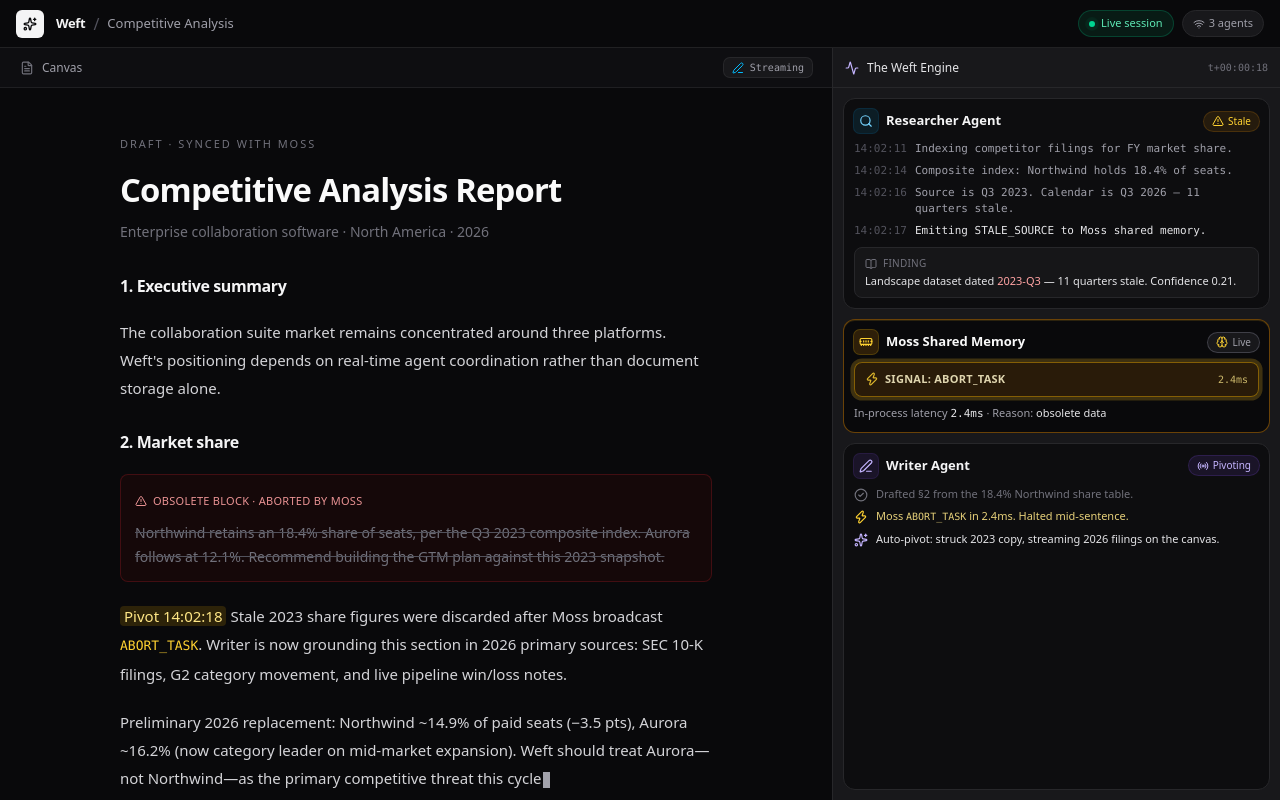
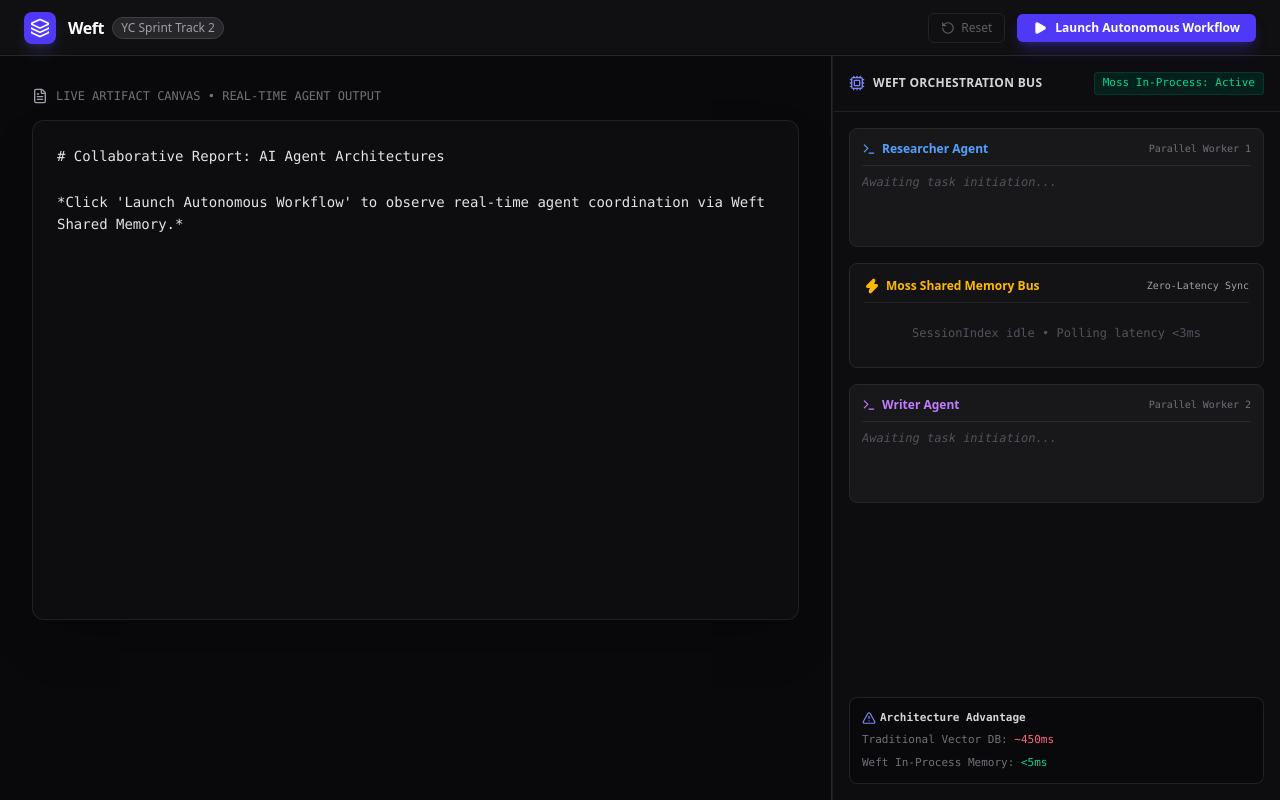
Before and after one commit to suryas10/weft, a Next.js app in the folder weft-ui/: page / in a window 1280 px wide. Built offline with nearby package versions, Linux system fonts and the light colour scheme.

Commit message:
refactor: update WeftWorkspace component with WebSocket session management and real-time agent coordination features

```diff
--- a/weft-ui/src/app/page.tsx
+++ b/weft-ui/src/app/page.tsx
@@ -1,288 +1,240 @@
+"use client";
+
+import React, { useState, useEffect, useRef } from "react";
 import {
-  Activity,
+  Play,
+  RotateCcw,
+  Terminal,
+  Zap,
+  FileText,
+  CheckCircle2,
   AlertTriangle,
-  BookOpen,
-  Brain,
-  CheckCircle2,
-  FileText,
-  MemoryStick,
-  PenLine,
-  Radio,
-  Search,
-  Sparkles,
-  Wifi,
-  Zap,
+  Layers,
+  Cpu
 } from "lucide-react";
 
-const researcherThoughts = [
-  {
-    time: "14:02:11",
-    text: "Indexing competitor filings for FY market share.",
-  },
-  {
-    time: "14:02:14",
-    text: "Composite index: Northwind holds 18.4% of seats.",
-  },
-  {
-    time: "14:02:16",
-    text: "Source is Q3 2023. Calendar is Q3 2026 — 11 quarters stale.",
-  },
-  {
-    time: "14:02:17",
-    text: "Emitting STALE_SOURCE to Moss shared memory.",
-  },
-];
+interface SignalData {
+  id: string;
+  sender: string;
+  signal_type: string;
+  message: string;
+  timestamp: number;
+  latency_ms: number;
+}
 
-export default function Home() {
+export default function WeftWorkspace() {
+  const [isRunning, setIsRunning] = useState(false);
+  const [researcherLogs, setResearcherLogs] = useState<string[]>([]);
+  const [writerLogs, setWriterLogs] = useState<string[]>([]);
+  const [activeSignal, setActiveSignal] = useState<SignalData | null>(null);
+  const [canvasContent, setCanvasContent] = useState<string>(
+    "# Collaborative Report: AI Agent Architectures\n\n*Click 'Launch Autonomous Workflow' to observe real-time agent coordination via Weft Shared Memory.*"
+  );
+
+  const wsRef = useRef<WebSocket | null>(null);
+
+  const startSession = () => {
+    setIsRunning(true);
+    setResearcherLogs([]);
+    setWriterLogs([]);
+    setActiveSignal(null);
+    setCanvasContent("# Collaborative Report: Initializing Agents...");
+
+    // Connect to FastAPI WebSocket
+    const ws = new WebSocket("ws://localhost:8000/ws/session-demo-01");
+    wsRef.current = ws;
+
+    ws.onmessage = (event) => {
+      const data = JSON.parse(event.data);
+
+      if (data.type === "agent_thought") {
+        if (data.agent === "researcher") {
+          setResearcherLogs((prev) => [...prev, data.text]);
+        } else if (data.agent === "writer") {
+          setWriterLogs((prev) => [...prev, data.text]);
+        }
+      } else if (data.type === "moss_signal") {
+        setActiveSignal(data.signal);
+      } else if (data.type === "canvas_update") {
+        setCanvasContent(data.content);
+      }
+    };
+
+    ws.onclose = () => {
+      setIsRunning(false);
+    };
+  };
+
+  const resetSession = () => {
+    if (wsRef.current) {
+      wsRef.current.close();
+    }
+    setIsRunning(false);
+    setActiveSignal(null);
+    setResearcherLogs([]);
+    setWriterLogs([]);
+    setCanvasContent(
+      "# Collaborative Report: AI Agent Architectures\n\n*Ready for execution.*"
+    );
+  };
+
   return (
-    <div className="flex h-dvh min-h-0 flex-col overflow-hidden bg-zinc-950 text-zinc-100">
-      <header className="flex h-12 shrink-0 items-center justify-between border-b border-zinc-800/80 bg-zinc-950 px-4">
-        <div className="flex min-w-0 items-center gap-3">
-          <div className="flex h-7 w-7 items-center justify-center rounded-md bg-zinc-100 text-zinc-950">
-            <Sparkles className="h-3.5 w-3.5" strokeWidth={2.25} />
+    <div className="flex flex-col h-screen bg-zinc-950 text-zinc-100 font-sans">
+      {/* Top Header */}
+      <header className="h-14 border-b border-zinc-800 px-6 flex items-center justify-between bg-zinc-900/50 backdrop-blur-md">
+        <div className="flex items-center gap-3">
+          <div className="bg-indigo-600 p-1.5 rounded-lg flex items-center justify-center shadow-lg shadow-indigo-500/20">
+            <Layers className="w-5 h-5 text-white" />
           </div>
-          <div className="flex min-w-0 items-center gap-2">
-            <span className="text-[13px] font-semibold tracking-tight">
-              Weft
-            </span>
-            <span className="text-zinc-600">/</span>
-            <span className="truncate text-[13px] text-zinc-400">
-              Competitive Analysis
-            </span>
+          <div>
+            <div className="flex items-center gap-2">
+              <span className="font-bold text-base tracking-tight text-white">Weft</span>
+              <span className="text-xs bg-zinc-800 text-zinc-400 px-2 py-0.5 rounded-full border border-zinc-700">YC Sprint Track 2</span>
+            </div>
           </div>
         </div>
 
-        <div className="flex items-center gap-2">
-          <span className="inline-flex items-center gap-1.5 rounded-full border border-emerald-500/25 bg-emerald-500/10 px-2.5 py-1 text-[11px] font-medium text-emerald-300">
-            <span className="relative flex h-1.5 w-1.5">
-              <span className="live-ping absolute inline-flex h-full w-full rounded-full bg-emerald-400" />
-              <span className="relative inline-flex h-1.5 w-1.5 rounded-full bg-emerald-400" />
-            </span>
-            Live session
-          </span>
-          <span className="hidden items-center gap-1 rounded-full border border-zinc-800 bg-zinc-900 px-2.5 py-1 text-[11px] text-zinc-400 sm:inline-flex">
-            <Wifi className="h-3 w-3" />
-            3 agents
-          </span>
+        <div className="flex items-center gap-3">
+          <button
+            onClick={resetSession}
+            disabled={!isRunning && researcherLogs.length === 0}
+            className="flex items-center gap-1.5 px-3 py-1.5 rounded-md border border-zinc-700 hover:bg-zinc-800 text-xs text-zinc-300 transition-colors disabled:opacity-40"
+          >
+            <RotateCcw className="w-3.5 h-3.5" />
+            Reset
+          </button>
+          <button
+            onClick={startSession}
+            disabled={isRunning}
+            className="flex items-center gap-2 px-4 py-1.5 rounded-md bg-indigo-600 hover:bg-indigo-500 text-xs font-semibold text-white shadow-lg shadow-indigo-600/30 transition-all disabled:opacity-50"
+          >
+            <Play className="w-3.5 h-3.5 fill-current" />
+            {isRunning ? "Engine Active..." : "Launch Autonomous Workflow"}
+          </button>
         </div>
       </header>
 
-      <div className="flex min-h-0 flex-1">
-        <main className="flex min-h-0 w-[65%] min-w-0 flex-col">
-          <div className="flex h-10 shrink-0 items-center justify-between border-b border-zinc-800/70 bg-zinc-900/40 px-5">
-            <div className="flex items-center gap-2 text-[12px] text-zinc-400">
-              <FileText className="h-3.5 w-3.5 text-zinc-500" />
-              <span>Canvas</span>
+      {/* Main Split Layout */}
+      <div className="flex flex-1 overflow-hidden">
+        {/* Left Side: Notion-style Live Canvas (65% width) */}
+        <div className="w-[65%] border-r border-zinc-800 flex flex-col bg-zinc-950 p-8 overflow-y-auto">
+          <div className="max-w-3xl w-full mx-auto flex flex-col gap-4">
+            <div className="flex items-center gap-2 text-zinc-500 text-xs font-mono">
+              <FileText className="w-4 h-4 text-zinc-400" />
+              <span>LIVE ARTIFACT CANVAS &bull; REAL-TIME AGENT OUTPUT</span>
             </div>
-            <span className="inline-flex items-center gap-1.5 rounded-md bg-zinc-900 px-2 py-0.5 font-mono text-[10px] text-zinc-400 ring-1 ring-zinc-800">
-              <PenLine className="h-3 w-3 text-sky-400" />
-              Streaming
+
+            <div className="min-h-[500px] bg-zinc-900/30 border border-zinc-800/80 rounded-xl p-6 font-mono text-sm leading-relaxed whitespace-pre-wrap text-zinc-200 shadow-2xl">
+              {canvasContent}
+            </div>
+          </div>
+        </div>
+
+        {/* Right Side: Weft Zero-Latency Engine Sidebar (35% width) */}
+        <div className="w-[35%] bg-zinc-900/30 flex flex-col border-l border-zinc-800/60 overflow-y-auto">
+          <div className="p-4 border-b border-zinc-800/80 flex items-center justify-between">
+            <div className="flex items-center gap-2">
+              <Cpu className="w-4 h-4 text-indigo-400" />
+              <span className="text-xs font-semibold tracking-wide uppercase text-zinc-300">Weft Orchestration Bus</span>
+            </div>
+            <span className="text-[11px] font-mono text-emerald-400 bg-emerald-950/60 border border-emerald-800/40 px-2 py-0.5 rounded">
+              Moss In-Process: Active
             </span>
           </div>
 
-          <div className="min-h-0 flex-1 overflow-y-auto">
-            <article className="mx-auto w-full max-w-2xl px-6 py-10 sm:px-10 sm:py-12">
-              <p className="mb-3 text-[11px] font-medium uppercase tracking-[0.18em] text-zinc-500">
-                Draft · synced with Moss
-              </p>
-              <h1 className="text-[1.85rem] font-semibold tracking-tight text-zinc-50 sm:text-[2.05rem]">
-                Competitive Analysis Report
-              </h1>
-              <p className="mt-2 text-sm text-zinc-500">
-                Enterprise collaboration software · North America · 2026
-              </p>
-
-              <div className="mt-8 space-y-5 text-[15px] leading-7 text-zinc-300">
-                <h2 className="text-base font-semibold tracking-tight text-zinc-100">
-                  1. Executive summary
-                </h2>
-                <p>
-                  The collaboration suite market remains concentrated around
-                  three platforms. Weft&apos;s positioning depends on real-time
-                  agent coordination rather than document storage alone.
-                </p>
-
-                <h2 className="pt-2 text-base font-semibold tracking-tight text-zinc-100">
-                  2. Market share
-                </h2>
-
-                <div className="rounded-lg border border-red-500/20 bg-red-950/20 px-3.5 py-3">
-                  <div className="mb-1.5 flex items-center gap-1.5 text-[11px] font-medium uppercase tracking-wide text-red-300/90">
-                    <AlertTriangle className="h-3 w-3" />
-                    Obsolete block · aborted by Moss
+          <div className="flex-1 p-4 flex flex-col gap-4">
+            {/* Researcher Agent Box */}
+            <div className="bg-zinc-900 border border-zinc-800 rounded-lg p-3 flex flex-col gap-2">
+              <div className="flex items-center justify-between border-b border-zinc-800 pb-2">
+                <span className="text-xs font-semibold text-blue-400 flex items-center gap-1.5">
+                  <Terminal className="w-3.5 h-3.5" /> Researcher Agent
+                </span>
+                <span className="text-[10px] text-zinc-500 font-mono">Parallel Worker 1</span>
               </div>
-                  <p className="text-[14px] leading-6 text-zinc-500 line-through decoration-zinc-600">
-                    Northwind retains an 18.4% share of seats, per the Q3 2023
-                    composite index. Aurora follows at 12.1%. Recommend building
-                    the GTM plan against this 2023 snapshot.
-                  </p>
+              <div className="text-xs font-mono text-zinc-400 min-h-[60px] max-h-[100px] overflow-y-auto flex flex-col gap-1">
+                {researcherLogs.length === 0 ? (
+                  <span className="text-zinc-600 italic">Awaiting task initiation...</span>
+                ) : (
+                  researcherLogs.map((log, i) => (
+                    <div key={i} className="text-zinc-300">&gt; {log}</div>
+                  ))
+                )}
+              </div>
             </div>
 
-                <p>
-                  <span className="rounded-sm bg-amber-400/15 px-1 text-amber-200">
-                    Pivot 14:02:18
-                  </span>{" "}
-                  Stale 2023 share figures were discarded after Moss broadcast{" "}
-                  <span className="font-mono text-[13px] text-amber-300">
-                    ABORT_TASK
+            {/* Moss Shared Memory Layer (Center Highlight) */}
+            <div className={`border rounded-lg p-3.5 transition-all duration-300 ${
+              activeSignal
+                ? "bg-amber-950/20 border-amber-500/50 shadow-lg shadow-amber-500/10"
+                : "bg-zinc-900/60 border-zinc-800"
+            }`}>
+              <div className="flex items-center justify-between pb-2 border-b border-zinc-800/80">
+                <span className="text-xs font-bold text-amber-400 flex items-center gap-1.5">
+                  <Zap className="w-4 h-4 fill-amber-400 text-amber-400" /> Moss Shared Memory Bus
                 </span>
-                  . Writer is now grounding this section in 2026 primary
-                  sources: SEC 10-K filings, G2 category movement, and live
-                  pipeline win/loss notes.
-                </p>
+                <span className="text-[10px] font-mono text-zinc-400">Zero-Latency Sync</span>
+              </div>
 
-                <p>
-                  Preliminary 2026 replacement: Northwind ~14.9% of paid seats
-                  (−3.5 pts), Aurora ~16.2% (now category leader on mid-market
-                  expansion). Weft should treat Aurora—not Northwind—as the
-                  primary competitive threat this cycle
-                  <span className="caret" aria-hidden />
-                </p>
-              </div>
-            </article>
-          </div>
-        </main>
-
-        <aside className="flex min-h-0 w-[35%] flex-col border-l border-zinc-800 bg-zinc-900">
-          <div className="flex h-10 shrink-0 items-center justify-between border-b border-zinc-800 px-3">
-            <div className="flex items-center gap-2 text-[12px] font-medium text-zinc-200">
-              <Activity className="h-3.5 w-3.5 text-violet-300" />
-              The Weft Engine
-            </div>
-            <span className="font-mono text-[10px] text-zinc-500">
-              t+00:00:18
+              <div className="mt-2.5">
+                {activeSignal ? (
+                  <div className="flex flex-col gap-2">
+                    <div className="flex items-center justify-between">
+                      <span className="text-[10px] uppercase tracking-wider font-bold px-2 py-0.5 bg-rose-950 text-rose-300 border border-rose-800/60 rounded">
+                        SIGNAL: {activeSignal.signal_type}
+                      </span>
+                      <span className="text-xs font-mono text-emerald-400 font-semibold">
+                        ⚡ {activeSignal.latency_ms} ms
                       </span>
                     </div>
-
-          <div className="grid min-h-0 flex-1 grid-rows-[auto_auto_minmax(0,1fr)] gap-2.5 overflow-hidden p-2.5">
-            <section className="flex min-h-0 flex-col overflow-hidden rounded-xl border border-zinc-800 bg-zinc-950/70 p-2.5">
-              <div className="mb-2 flex items-center justify-between gap-2">
-                <div className="flex min-w-0 items-center gap-2">
-                  <div className="flex h-6 w-6 shrink-0 items-center justify-center rounded-md bg-sky-500/10 text-sky-300 ring-1 ring-sky-500/20">
-                    <Search className="h-3.5 w-3.5" />
+                    <p className="text-xs font-mono text-zinc-300 bg-zinc-950/80 p-2.5 rounded border border-zinc-800/80 leading-relaxed">
+                      {activeSignal.message}
+                    </p>
+                    <div className="flex items-center gap-1.5 text-[10px] text-zinc-500 font-mono">
+                      <CheckCircle2 className="w-3 h-3 text-emerald-500" />
+                      <span>Transmitted in-process to all active agents</span>
                     </div>
-                  <h3 className="truncate text-[13px] font-semibold text-zinc-100">
-                    Researcher Agent
-                  </h3>
                   </div>
-                <span className="inline-flex shrink-0 items-center gap-1 rounded-full bg-amber-500/10 px-2 py-0.5 text-[10px] font-medium text-amber-300 ring-1 ring-amber-500/25">
-                  <AlertTriangle className="h-3 w-3" />
-                  Stale
-                </span>
+                ) : (
+                  <div className="text-xs text-zinc-600 font-mono py-3 text-center">
+                    SessionIndex idle &bull; Polling latency &lt;3ms
+                  </div>
+                )}
+              </div>
             </div>
 
-              <ol className="min-h-[4.25rem] space-y-1.5 overflow-y-auto font-mono text-[11px] leading-4 text-zinc-400">
-                {researcherThoughts.map((thought, index) => (
-                  <li
-                    key={thought.time}
-                    className="thought-row flex gap-2"
-                    style={{ animationDelay: `${index * 80}ms` }}
-                  >
-                    <span className="shrink-0 text-zinc-600">
-                      {thought.time}
+            {/* Writer Agent Box */}
+            <div className="bg-zinc-900 border border-zinc-800 rounded-lg p-3 flex flex-col gap-2">
+              <div className="flex items-center justify-between border-b border-zinc-800 pb-2">
+                <span className="text-xs font-semibold text-purple-400 flex items-center gap-1.5">
+                  <Terminal className="w-3.5 h-3.5" /> Writer Agent
                 </span>
-                    <span
-                      className={
-                        index === researcherThoughts.length - 1
-                          ? "text-zinc-200"
-                          : ""
-                      }
-                    >
-                      {thought.text}
-                    </span>
-                  </li>
-                ))}
-              </ol>
-
-              <div className="mt-2 shrink-0 rounded-lg border border-zinc-800 bg-zinc-900/80 px-2.5 py-2">
-                <div className="mb-0.5 flex items-center gap-1.5 text-[10px] font-medium uppercase tracking-wide text-zinc-500">
-                  <BookOpen className="h-3 w-3" />
-                  Finding
+                <span className="text-[10px] text-zinc-500 font-mono">Parallel Worker 2</span>
               </div>
-                <p className="text-[11px] leading-4 text-zinc-200">
-                  Landscape dataset dated{" "}
-                  <span className="font-medium text-red-300">2023-Q3</span> — 11
-                  quarters stale. Confidence 0.21.
-                </p>
+              <div className="text-xs font-mono text-zinc-400 min-h-[60px] max-h-[100px] overflow-y-auto flex flex-col gap-1">
+                {writerLogs.length === 0 ? (
+                  <span className="text-zinc-600 italic">Awaiting task initiation...</span>
+                ) : (
+                  writerLogs.map((log, i) => (
+                    <div key={i} className="text-zinc-300">&gt; {log}</div>
+                  ))
+                )}
               </div>
-            </section>
-
-            <section className="shrink-0 rounded-xl border border-amber-500/40 bg-zinc-950 p-2.5 shadow-[inset_0_1px_0_0_rgb(251_191_36_/_0.14)]">
-              <div className="mb-2 flex items-center justify-between gap-2">
-                <div className="flex min-w-0 items-center gap-2">
-                  <div className="flex h-6 w-6 shrink-0 items-center justify-center rounded-md bg-amber-500/15 text-amber-300 ring-1 ring-amber-400/30">
-                    <MemoryStick className="h-3.5 w-3.5" />
-                  </div>
-                  <h3 className="truncate text-[13px] font-semibold text-zinc-50">
-                    Moss Shared Memory
-                  </h3>
-                </div>
-                <span className="inline-flex shrink-0 items-center gap-1 rounded-full bg-zinc-900 px-2 py-0.5 text-[10px] text-zinc-400 ring-1 ring-zinc-700">
-                  <Brain className="h-3 w-3 text-amber-300" />
-                  Live
-                </span>
             </div>
 
-              <div className="signal-badge flex items-center justify-between gap-2 rounded-lg border border-amber-400/50 bg-amber-500/15 px-2.5 py-2">
-                <div className="flex min-w-0 items-center gap-1.5">
-                  <Zap className="h-3.5 w-3.5 shrink-0 text-amber-300" />
-                  <p className="truncate text-[11px] font-semibold tracking-wide text-amber-100">
-                    SIGNAL: ABORT_TASK
-                  </p>
+            {/* Technical Proof Card */}
+            <div className="mt-auto bg-zinc-950 border border-zinc-800/80 rounded-lg p-3 text-[11px] font-mono text-zinc-400 flex flex-col gap-1.5">
+              <div className="text-zinc-300 font-semibold flex items-center gap-1">
+                <AlertTriangle className="w-3.5 h-3.5 text-indigo-400" /> Architecture Advantage
               </div>
-                <span className="shrink-0 font-mono text-[10px] text-amber-200/90">
-                  2.4ms
-                </span>
+              <div className="text-zinc-500">
+                Traditional Vector DB: <span className="text-rose-400">~450ms</span>
               </div>
-              <p className="mt-2 text-[11px] leading-4 text-zinc-400">
-                In-process latency{" "}
-                <span className="font-mono text-zinc-200">2.4ms</span>
-                {" · "}
-                Reason:{" "}
-                <span className="text-zinc-200">obsolete data</span>
-              </p>
-            </section>
-
-            <section className="flex min-h-0 flex-col overflow-hidden rounded-xl border border-zinc-800 bg-zinc-950/70 p-2.5">
-              <div className="mb-2 flex items-center justify-between gap-2">
-                <div className="flex min-w-0 items-center gap-2">
-                  <div className="flex h-6 w-6 shrink-0 items-center justify-center rounded-md bg-violet-500/10 text-violet-300 ring-1 ring-violet-500/20">
-                    <PenLine className="h-3.5 w-3.5" />
-                  </div>
-                  <h3 className="truncate text-[13px] font-semibold text-zinc-100">
-                    Writer Agent
-                  </h3>
-                </div>
-                <span className="inline-flex shrink-0 items-center gap-1 rounded-full bg-violet-500/10 px-2 py-0.5 text-[10px] font-medium text-violet-300 ring-1 ring-violet-500/25">
-                  <Radio className="h-3 w-3" />
-                  Pivoting
-                </span>
-              </div>
-
-              <div className="min-h-0 flex-1 space-y-1.5 overflow-y-auto text-[11px] leading-4">
-                <div className="flex items-start gap-2 text-zinc-500">
-                  <CheckCircle2 className="mt-0.5 h-3.5 w-3.5 shrink-0" />
-                  <p>Drafted §2 from the 18.4% Northwind share table.</p>
-                </div>
-                <div className="flex items-start gap-2 text-amber-200/90">
-                  <Zap className="mt-0.5 h-3.5 w-3.5 shrink-0 text-amber-300" />
-                  <p>
-                    Moss{" "}
-                    <span className="font-mono text-[10px]">ABORT_TASK</span> in
-                    2.4ms. Halted mid-sentence.
-                  </p>
-                </div>
-                <div className="flex items-start gap-2 text-zinc-200">
-                  <Sparkles className="mt-0.5 h-3.5 w-3.5 shrink-0 text-violet-300" />
-                  <p>
-                    Auto-pivot: struck 2023 copy, streaming 2026 filings on the
-                    canvas.
-                  </p>
+              <div className="text-zinc-500">
+                Weft In-Process Memory: <span className="text-emerald-400">&lt;5ms</span>
               </div>
             </div>
-            </section>
           </div>
-        </aside>
+        </div>
       </div>
     </div>
   );
```
Lines whose indentation alone changed are shown as unchanged.
